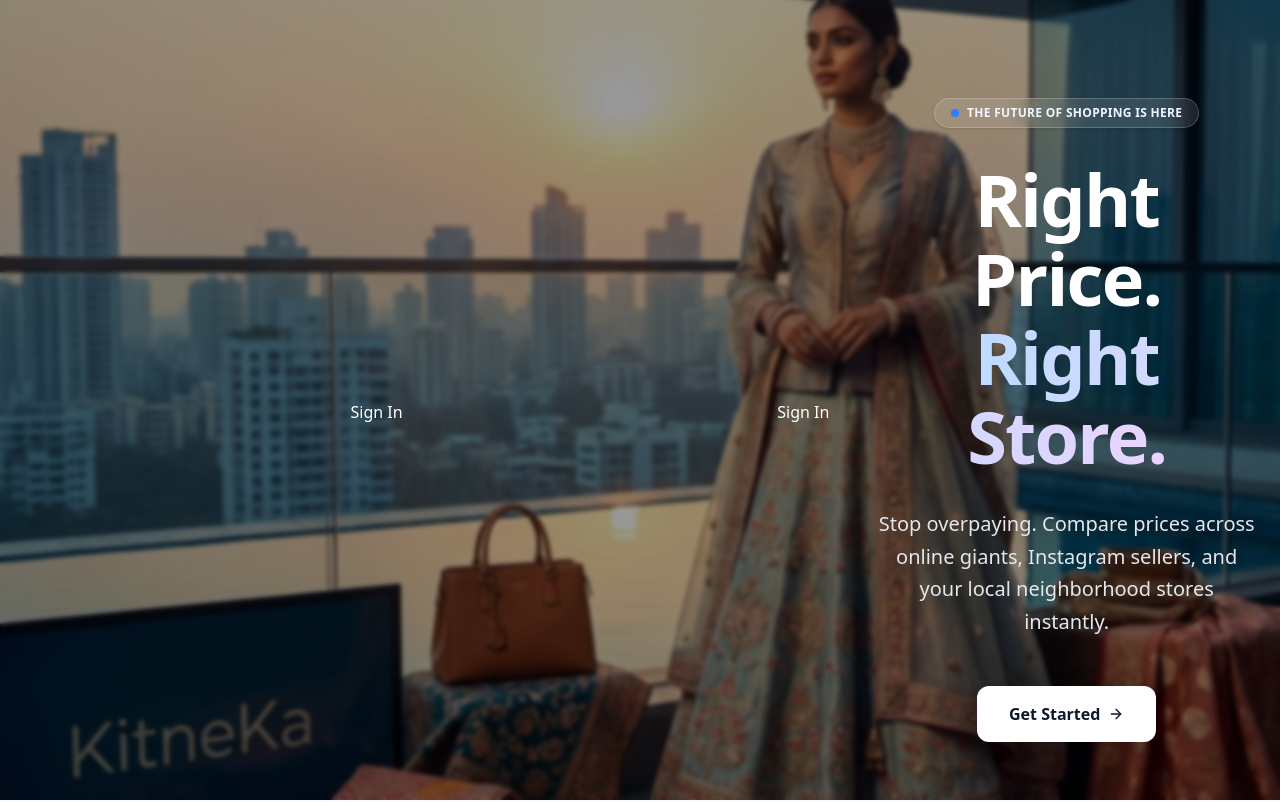
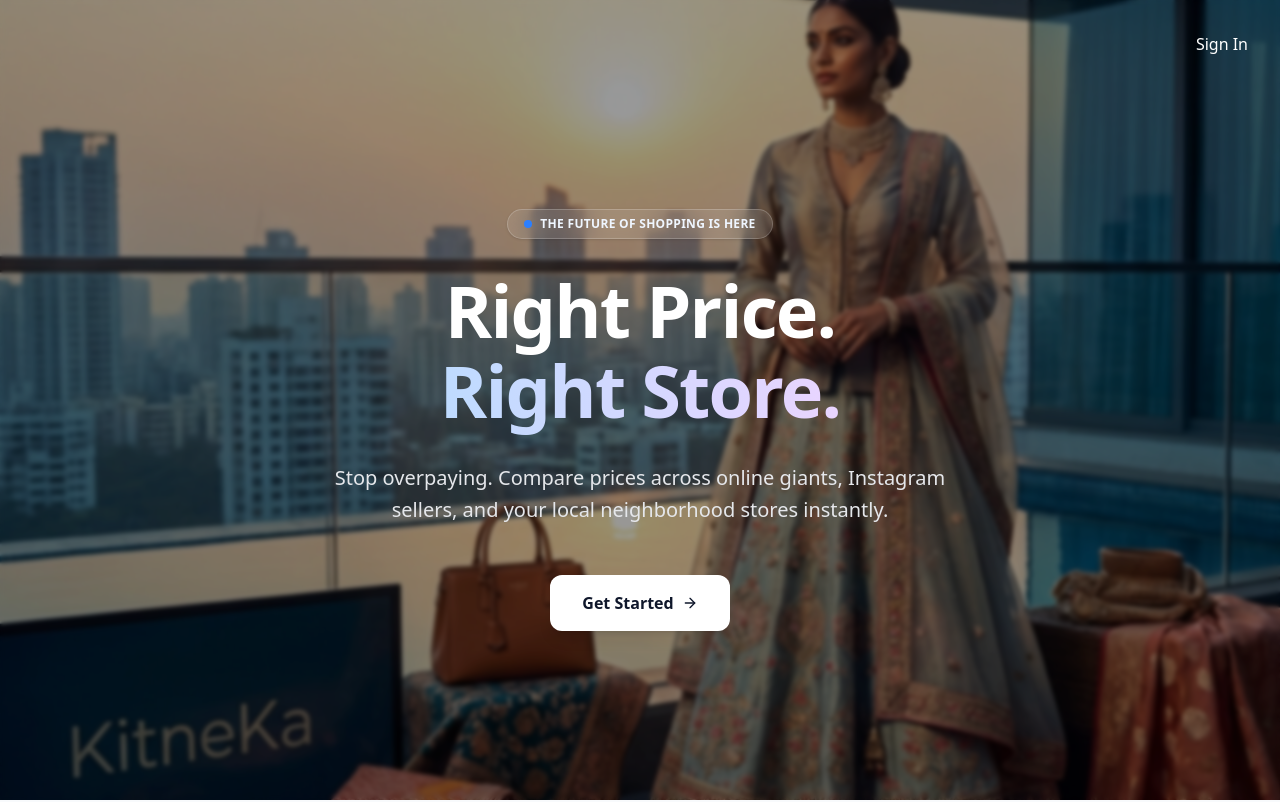
Before and after one commit to Learning-WoodyJessie/KitneKa, a React (Vite) app in the folder frontend/: page /#/ in a window 1280 px wide. Shown: the top 802 px of the page. Built offline with nearby package versions, Linux system fonts and the light colour scheme; no server answers.

Commit message:
fix(ui): layout regression in landing page, fixed duplicate sign-in buttons

```diff
--- a/frontend/src/components/LandingPage.jsx
+++ b/frontend/src/components/LandingPage.jsx
@@ -70,13 +70,7 @@ const LandingPage = () => {
                     <div className="absolute inset-0 bg-black/40 backdrop-blur-[2px]"></div>
                 </div>
 
-                <div className="container mx-auto px-6 relative z-10 pt-6 flex justify-end">
-                    <button className="text-white font-medium hover:text-blue-200 transition-colors">
-                        Sign In
-                    </button>
-                </div>
-
-                <div className="container mx-auto px-6 relative z-10 pt-6 flex justify-end">
+                <div className="absolute top-0 right-0 p-8 z-20">
                     <button className="text-white font-medium hover:text-blue-200 transition-colors">
                         Sign In
                     </button>
```
